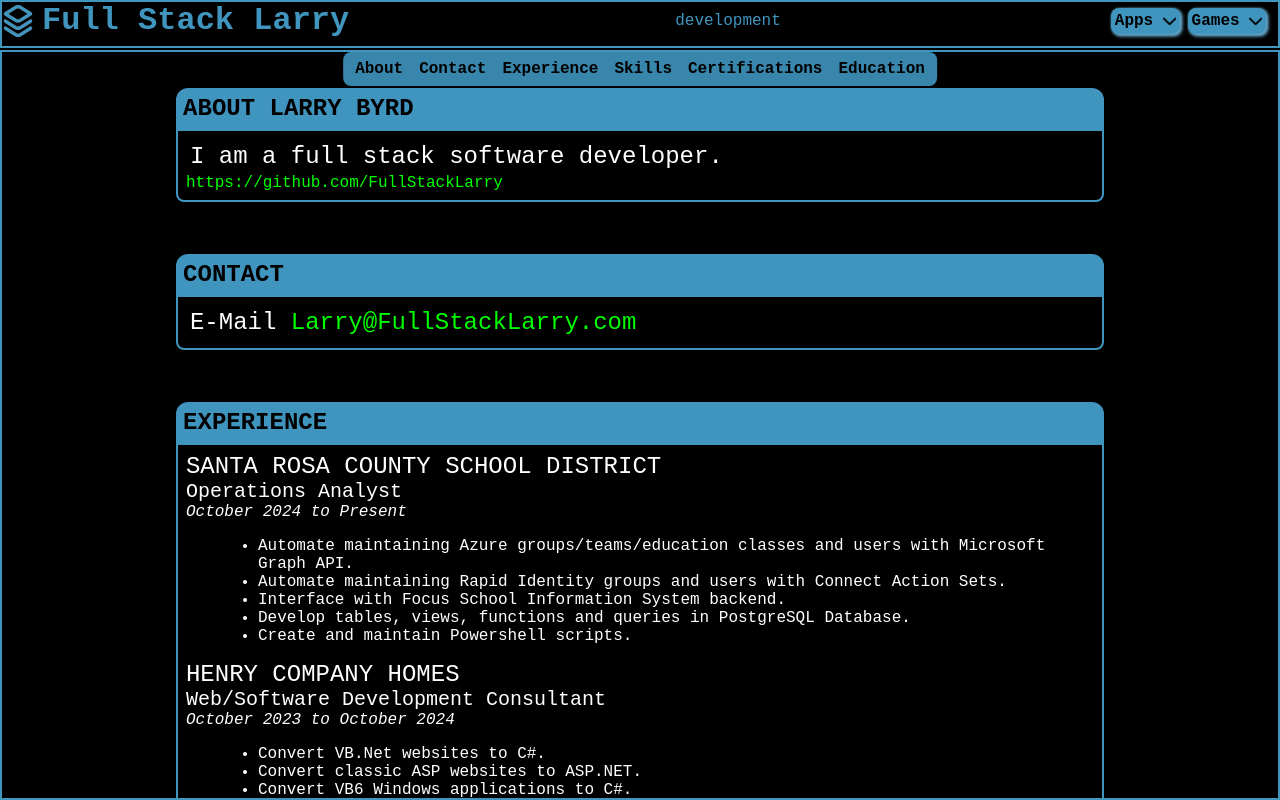
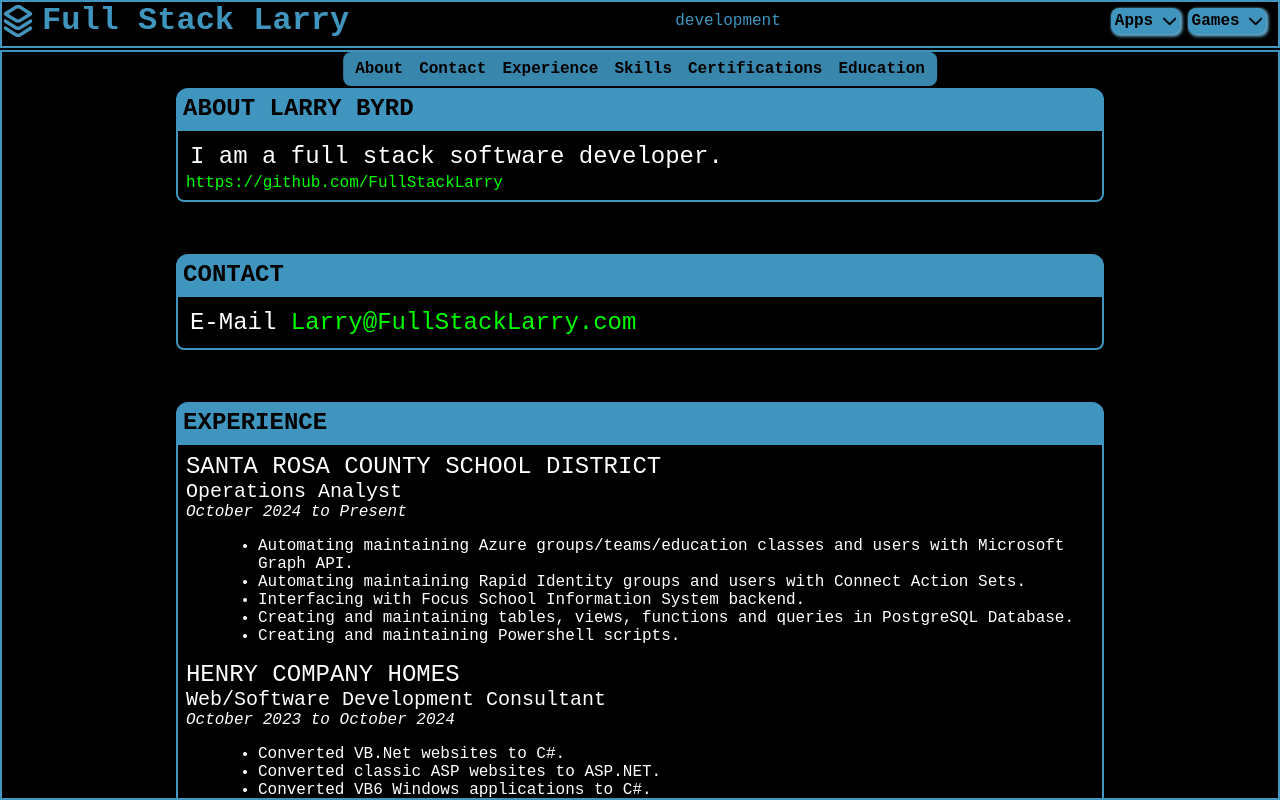
Before and after one commit to FullStackLarry/FullStackLarryNet, a React (Create React App) app in the folder FullStackLarryNet/ClientApp/: page / in a window 1280 px wide. Built offline with nearby package versions, Linux system fonts and the light colour scheme; no server answers.

Commit message:
Updated resume to match Indeed.com

```diff
--- a/FullStackLarryNet/ClientApp/src/components/Home/Home.js
+++ b/FullStackLarryNet/ClientApp/src/components/Home/Home.js
@@ -54,19 +54,28 @@ function Home() {
       <div id="experience" className="home-section">
         <h2>Experience</h2>
         <div className="home-section-border">
-          <span className="resume-company">Santa Rosa County School District</span>
+          <span className="resume-company">
+            Santa Rosa County School District
+          </span>
           <br />
-          <span className="resume-title">
-            Operations Analyst
-          </span>
+          <span className="resume-title">Operations Analyst</span>
           <br />
           <span className="resume-dates">October 2024 to Present</span>
           <ul className="resume-list">
-            <li>Automate maintaining Azure groups/teams/education classes and users with Microsoft Graph API.</li>
-            <li>Automate maintaining Rapid Identity groups and users with Connect Action Sets.</li>
-            <li>Interface with Focus School Information System backend.</li>
-            <li>Develop tables, views, functions and queries in PostgreSQL Database.</li>
-            <li>Create and maintain Powershell scripts.</li>
+            <li>
+              Automating maintaining Azure groups/teams/education classes and
+              users with Microsoft Graph API.
+            </li>
+            <li>
+              Automating maintaining Rapid Identity groups and users with
+              Connect Action Sets.
+            </li>
+            <li>Interfacing with Focus School Information System backend.</li>
+            <li>
+              Creating and maintaining tables, views, functions and queries in
+              PostgreSQL Database.
+            </li>
+            <li>Creating and maintaining Powershell scripts.</li>
           </ul>
 
           <span className="resume-company">Henry Company Homes</span>
@@ -77,9 +86,9 @@ function Home() {
           <br />
           <span className="resume-dates">October 2023 to October 2024</span>
           <ul className="resume-list">
-            <li>Convert VB.Net websites to C#.</li>
-            <li>Convert classic ASP websites to ASP.NET.</li>
-            <li>Convert VB6 Windows applications to C#.</li>
+            <li>Converted VB.Net websites to C#.</li>
+            <li>Converted classic ASP websites to ASP.NET.</li>
+            <li>Converted VB6 Windows applications to C#.</li>
           </ul>
           <span className="resume-company">
             Santa Rosa County School District
@@ -249,7 +258,10 @@ function Home() {
             <img src={require("./images/db2.png")} alt="ibm db2 logo" />
           </div>
           <div>
-            <img src={require("./images/rapid-identity.png")} alt="rapid identity logo" />
+            <img
+              src={require("./images/rapid-identity.png")}
+              alt="rapid identity logo"
+            />
           </div>
           <div>
             <img src={require("./images/focus.png")} alt="focus logo" />
```
Lines whose indentation alone changed are shown as unchanged.
